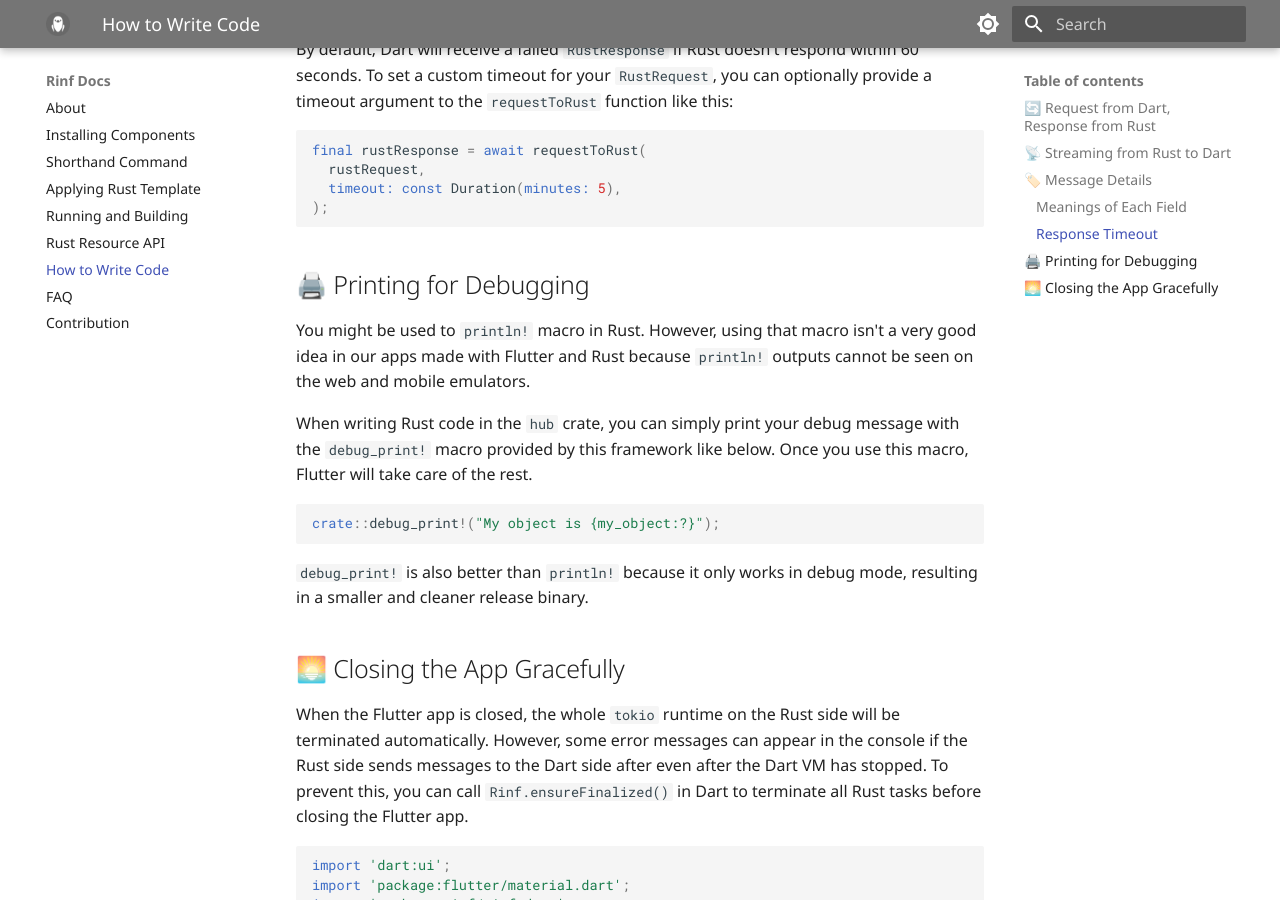
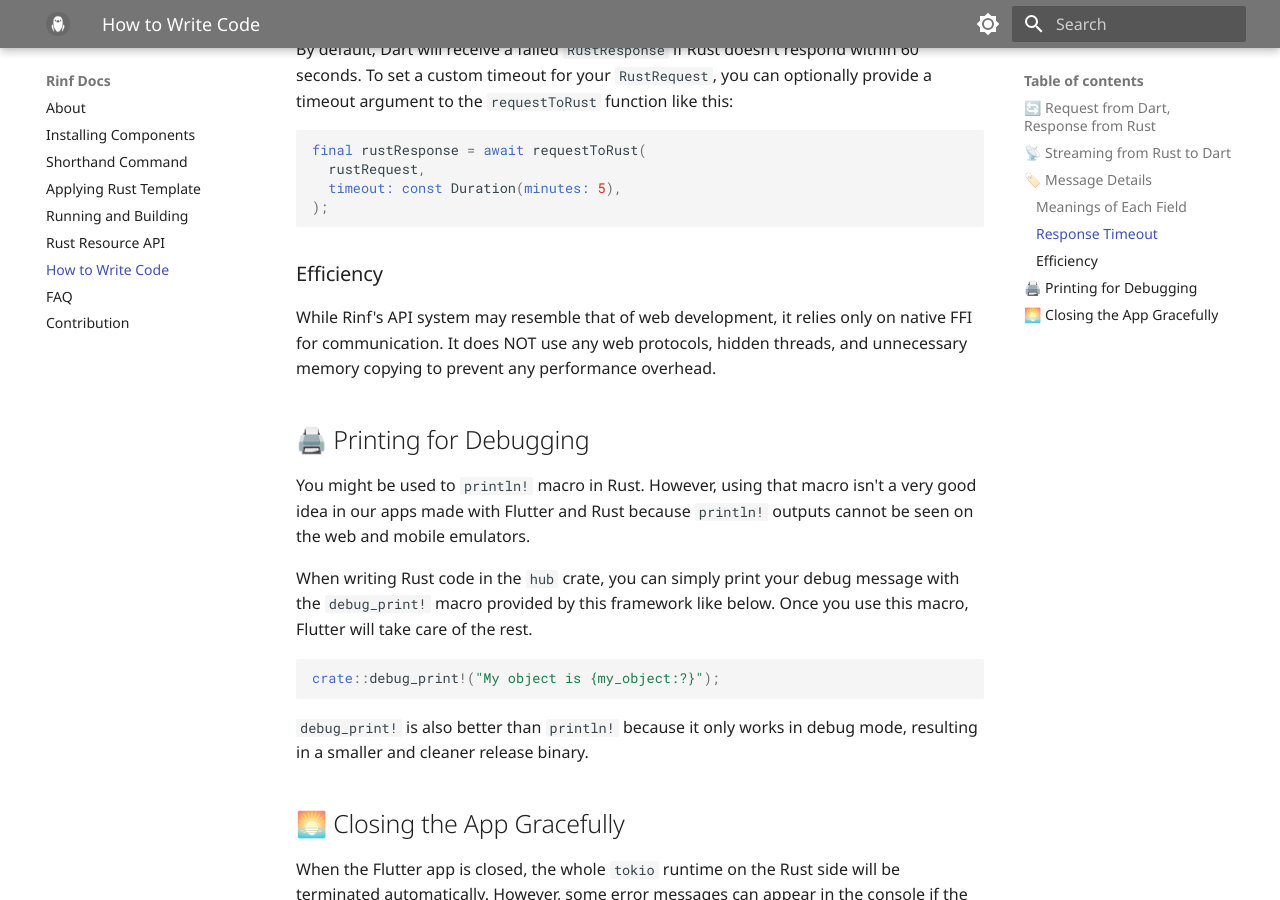
Before and after one commit to cunarist/rinf, an MkDocs documentation site: the page built from documentation/docs/writing-code.md, in a window 1280 px wide and 900 px high, scrolled down 6330 px. Built offline with MkDocs 1.6.1 and Material for MkDocs 9.7.7, drawn with Linux system fonts in a browser that asks for light colours.

Commit message:
Improve guides to avoid misconceptions

````diff
--- a/documentation/docs/writing-code.md
+++ b/documentation/docs/writing-code.md
@@ -306,6 +306,10 @@ final rustResponse = await requestToRust(
 );
 ```
 
+### Efficiency
+
+While Rinf's API system may resemble that of web development, it relies only on native FFI for communication. It does NOT use any web protocols, hidden threads, and unnecessary memory copying to prevent any performance overhead.
+
 ## 🖨️ Printing for Debugging
 
 You might be used to `println!` macro in Rust. However, using that macro isn't a very good idea in our apps made with Flutter and Rust because `println!` outputs cannot be seen on the web and mobile emulators.
````
Also changed, not shown: documentation/docs/index.md (+5 -7 lines), README.md, flutter_ffi_plugin/README.md, rust_crate/README.md.
